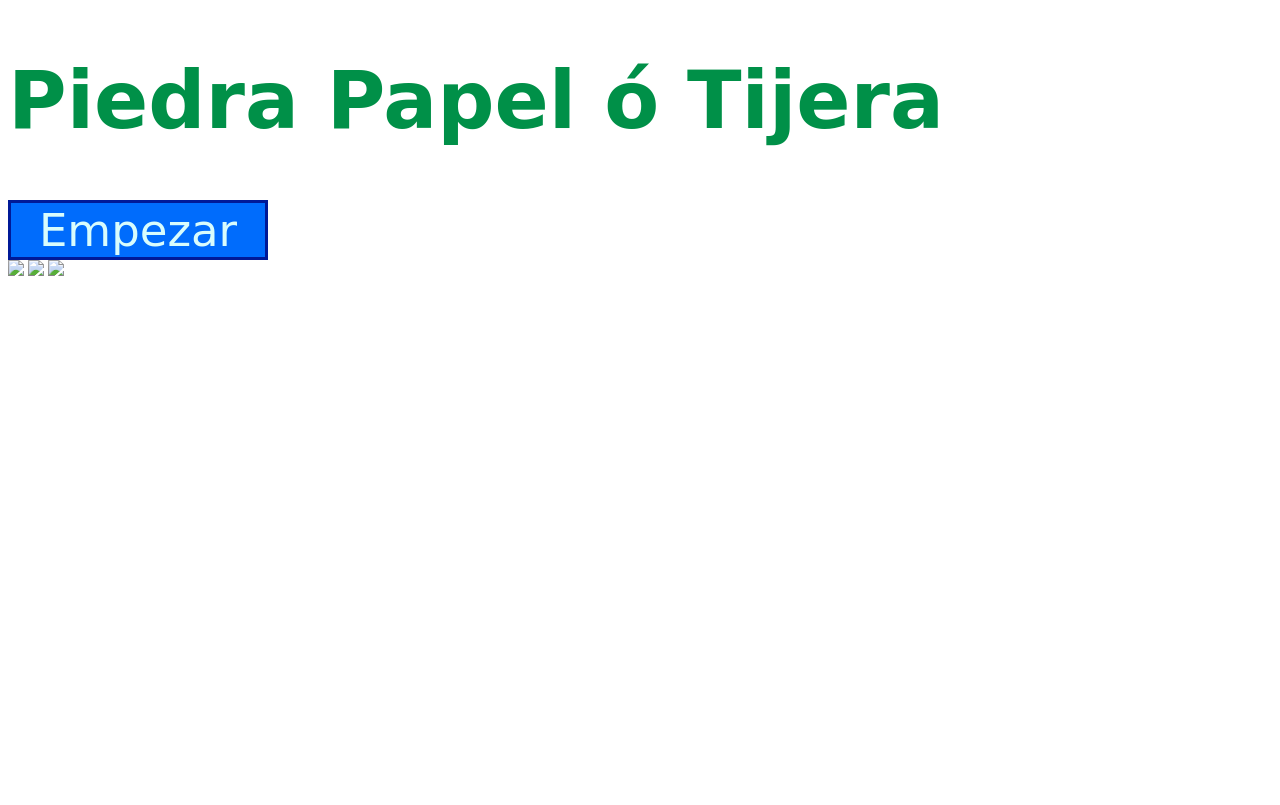
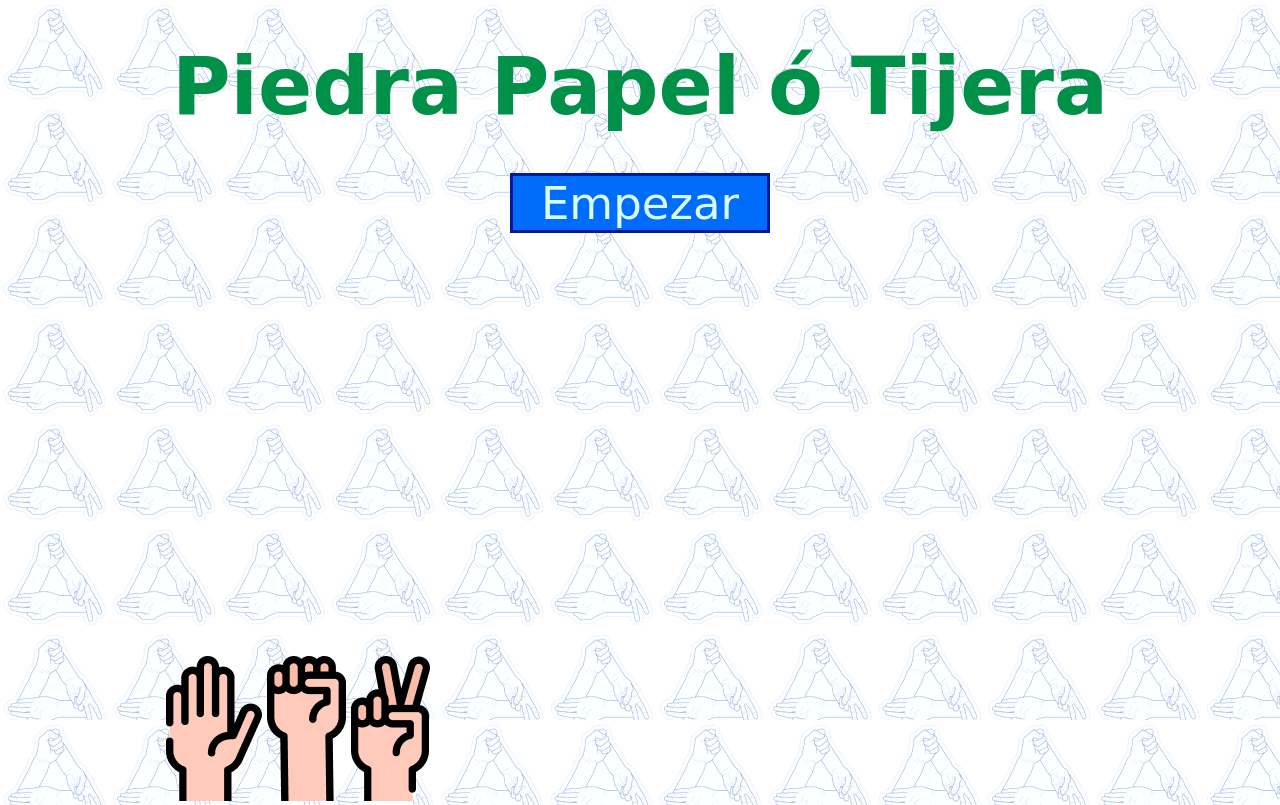
Before and after one commit to EnriqueScianca/desafio-mod5, a website built with Parcel: page src/index.html in a window 1280 px wide. Built offline with nearby package versions, Linux system fonts and the light colour scheme; a web font is replaced by a local one.

Commit message:
Componente welcome terminado

```diff
--- a/package.json
+++ b/package.json
@@ -9,5 +9,8 @@
   },
   "scripts": {
     "dev": "parcel serve ./src/index.html"
+  },
+  "devDependencies": {
+    "@parcel/transformer-image": "2.0.0-rc.0"
   }
 }
--- a/src/Components/welcome/index.ts
+++ b/src/Components/welcome/index.ts
@@ -13,10 +13,20 @@ customElements.define(
 
       const style = document.createElement("style");
       style.innerHTML = `
+
+      .welcome{
+        display: flex;
+        flex-direction: column;
+        align-items: center;
+      }
+
       .welcome-title{
         font-family: 'Odibee Sans', cursive;
         color: #009048;
         font-size: 80px;
+        text-align: center;
+        padding: 40px;
+        margin: 0px;
       }
 
       .welcome-button{
@@ -29,6 +39,19 @@ customElements.define(
         height: 60px;
       }
 
+      // .welcome-hands{
+      //   position: fixed;
+      //   bottom: -26px;
+      //   margin-left: 12%
+      // }
+
+      .welcome-hands{
+        position: absolute;
+        left: 13%;
+        right: 0%;
+        top: 82%;
+      }
+
       //*TODO: Agregamos los estilos del div
       `;
 
@@ -38,6 +61,11 @@ customElements.define(
 
     render() {
       const div = document.createElement("div");
+      const imagePaper = require("../../images/papel.png");
+      const imageRock = require("../../images/piedra.png");
+      const imageScissors = require("../../images/tijera.png");
+      // const imageBackground = require("../../images/fondo.png");
+
       div.innerHTML = `
       <div class= "welcome">
         <h1 class="welcome-title">Piedra Papel ó Tijera</h1>
@@ -45,14 +73,17 @@ customElements.define(
       </div>
 
       <div class= "welcome-hands">
-        <img class="hands" src="./" >
-        <img class="hands" src="./" >
-        <img class="hands" src="./" >
+        <img class="imagePaper" src="${imagePaper}" >
+        <img class="imageRock" src="${imageRock}" >
+        <img class="imageScissors" src="${imageScissors}" >
       </div>
 
         `;
-      const button = document.querySelector(".welcome-button");
+      const button = div.querySelector(".welcome-button");
       button?.addEventListener("click", (e) => {
+        //*TODO: Cargar los datos del router para cambiar a la page de Inicio
+
+        e.preventDefault();
         console.log("Componente Welcome funcionando");
       });
 
--- /dev/null
+++ b/src/index.css
@@ -0,0 +1,8 @@
+*{
+  box-sizing: border-box;
+}
+
+body{
+  margin: 0;
+  background-image: url("../src/images/fondo.png");
+}
--- a/src/index.html
+++ b/src/index.html
@@ -4,6 +4,7 @@
   <meta charset="UTF-8">
   <meta http-equiv="X-UA-Compatible" content="IE=edge">
   <meta name="viewport" content="width=device-width, initial-scale=1.0">
+  <link rel="stylesheet" href="index.css">
 
   <!-- TIPOGRAFIA -->
 
--- a/src/index.ts
+++ b/src/index.ts
@@ -1,5 +1,4 @@
 import "./Components/welcome";
-
 function main() {
   console.log("Hola mundo");
 }
```
Also changed, not shown: dist/fondo.c1ee8d7c.png (added), dist/index.html, dist/papel.9ec305e9.png (added), dist/piedra.e43534e7.png (added), dist/tijera.3bf0f0ea.png (added), src/images/fondo.png (added), 5 other files.
